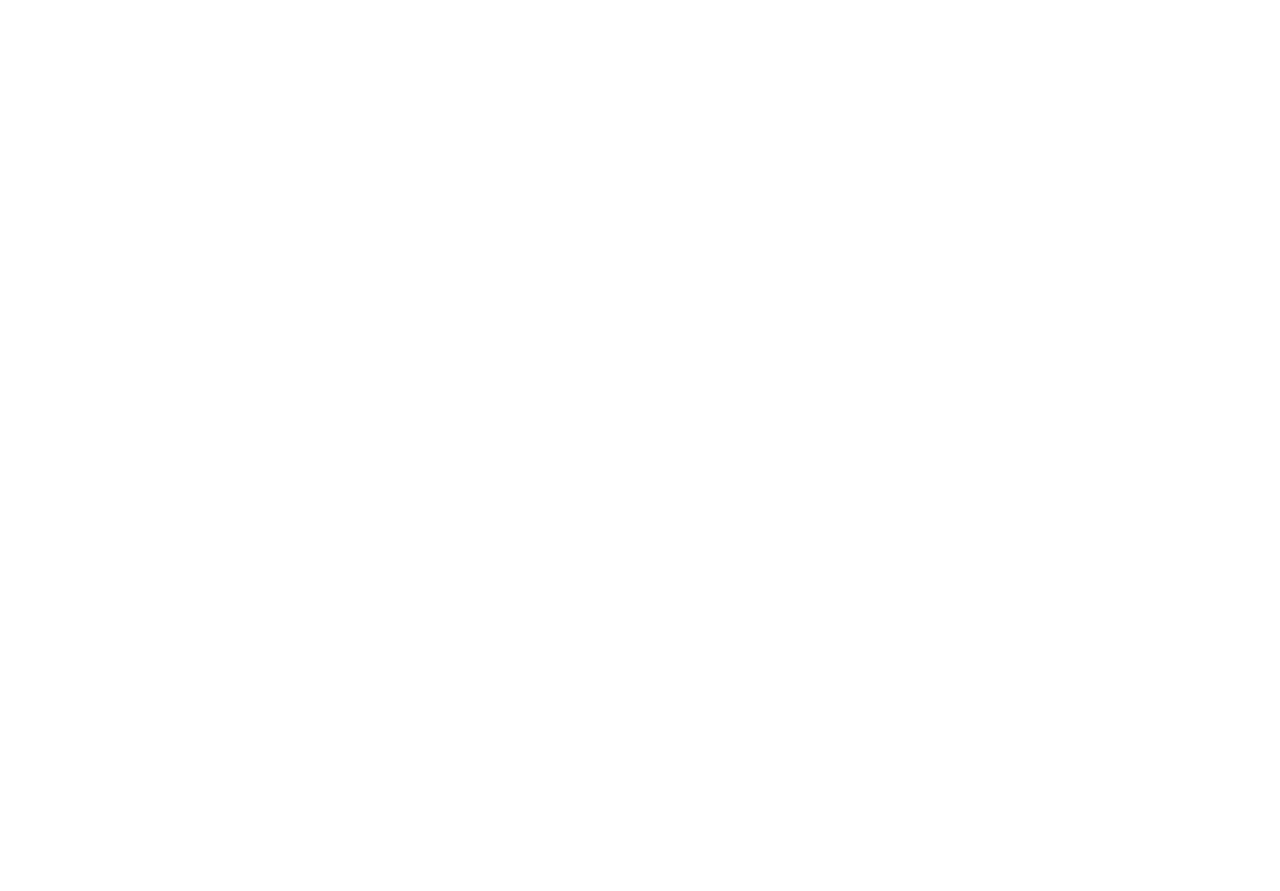
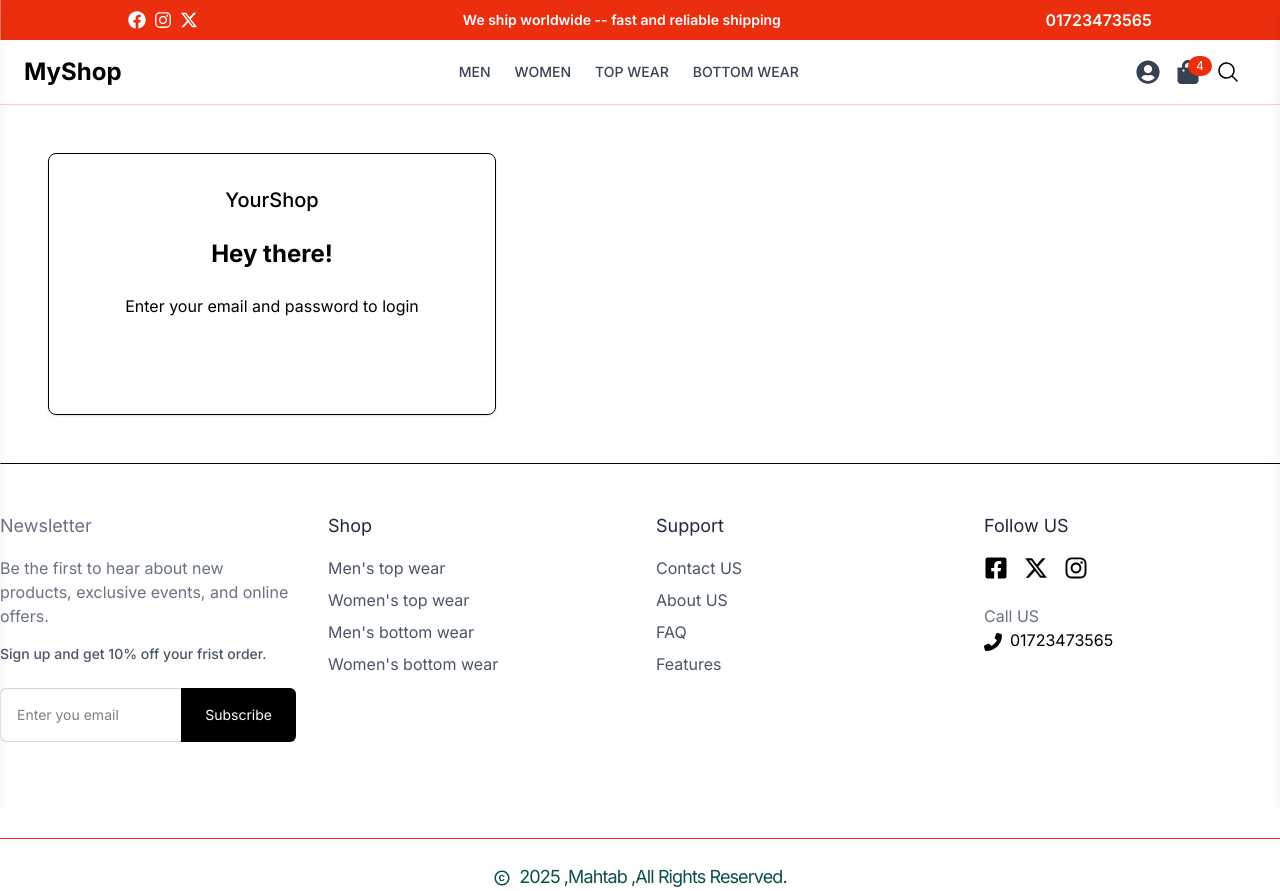
Before and after one commit to hrmahtab01/MyShop-Ecommerce-Fullstack, a React (Vite) app in the folder frontend/: page /login in a window 1280 px wide. Before the commit this address had no page. Before the commit the page ends 800 px from the top, so only its background shows below. Built offline with nearby package versions, Linux system fonts and the light colour scheme; a web font is replaced by a local one.

Commit message:
login page 50% done

```diff
--- a/frontend/src/App.jsx
+++ b/frontend/src/App.jsx
@@ -3,6 +3,7 @@
 import Userlayout from "./Components/Layout/Userlayout";
 import Home from "./Pages/Home";
 import { Toaster } from "sonner";
+import Login from "./Pages/Login";
 
 const App = () => {
   return (
@@ -12,6 +13,7 @@
         <Route path="/" element={<Userlayout />}>
           {/* <user layout /> */}
           <Route index element={<Home />} />
+          <Route path="/login" element={<Login />} />
         </Route>
         <Route>{/* <admin layout /> */}</Route>
       </Routes>
--- /dev/null
+++ b/frontend/src/Pages/Login.jsx
@@ -0,0 +1,34 @@
+import React, { useState } from "react";
+
+const Login = () => {
+  const [email, setEmail] = useState("");
+  const [password, setPassword] = useState("");
+
+  return (
+    <div className="flex">
+      <div className="w-full md:w-1/2 flex-col items-center justify-center p-8 md:p-12">
+        <form className="w-full max-w-md p-8 rounded-lg border shadow-sm">
+          <div className="flex justify-center mb-6">
+            <h2 className="text-xl font-medium">YourShop</h2>
+          </div>
+          <div>
+            <h2 className="text-2xl font-bold text-center mb-6">Hey there!</h2>
+            <p className="text-center mb-6">
+              Enter your email and password to login
+            </p>
+            <div className="mb-4">
+              <label className="block text-sm font-semibold mb-2"></label>
+              <input
+                type="email"
+                value={email}
+                onChange={(e) => setEmail(e.target.value)}
+              />
+            </div>
+          </div>
+        </form>
+      </div>
+    </div>
+  );
+};
+
+export default Login;
```
